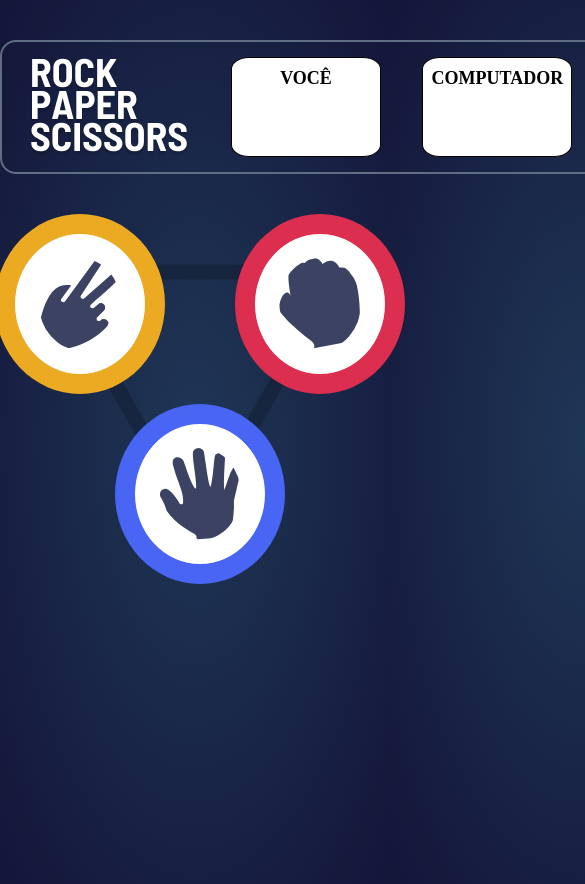
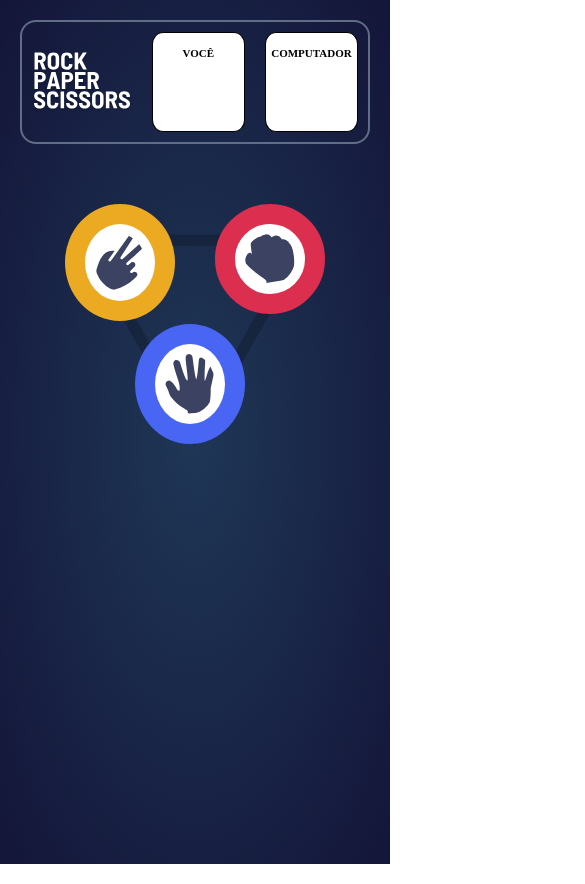
Before and after one commit to febarbosa98/jokenpo, a plain HTML site: page index.html in a window 390 px wide. Shown: the whole page, 585 px wide, since content can reach past the window. Drawn offline with Linux system fonts and the light colour scheme.

Commit message:
adicionado responsividade para dispositivos moveis

```diff
--- a/index.html
+++ b/index.html
@@ -14,7 +14,7 @@
   <header>
     <div class="header">
 
-      <img src="images/logo.svg" alt="" width="auto" height="auto">
+      <img src="images/logo.svg" alt="" class="logo">
       <div class="score">
         <p>VOCÊ</p>
         <h2 id="score"></h2>
--- a/style.css
+++ b/style.css
@@ -28,6 +28,11 @@ body{
     gap: 20px;
     border: 2px solid var(--HeaderOutline);
     border-radius: 1rem;
+}
+.logo{
+  min-width: 60px;
+  width: auto;
+
 }
 header {
     margin: 40px auto;
@@ -173,3 +178,92 @@ header {
     text-align: center;
 
 }
+@media (max-width: 600px) {
+    .header{
+        padding: 10px;
+        margin: 20px;
+    }
+    header {
+        width: auto;
+    }
+    .score p{
+        font-size: 12px;
+    }
+    .item img, .itemResult img{
+        width: 150px;
+        height: 150px;
+    }
+    .paper img, .rock img, .scissors img{
+        width: auto;
+        height: auto;
+        margin: 20px;
+    }
+    .triagulo{
+        width: auto;
+    }
+    .itemResult p{
+        font-size: 20px;
+    }
+    .resultMessage{
+        font-size: 30px;
+    }
+    .jogarNovamente{
+        width: 80%;
+        height: 50px;
+        font-size: 16px;
+    }
+
+
+}
+@media (max-width: 400px) {
+  .result{
+      margin-top: 20px;
+  }
+  header {
+      width: 100vw;
+      margin: 0 auto;
+  }
+  .score p{
+      font-size: 11px;
+  }
+
+  .paper img, .rock img, .scissors img{
+      width: 110px;
+      height: auto;
+      padding: 10px;
+  }
+  .scissors{
+    bottom: 180px;
+    right: 200px;
+}
+.rock{
+    bottom: 180px;
+    left: 100px;
+}
+.paper{
+    bottom: 60px;
+    right: 130px;
+
+}
+  .triagulo img{
+      width: 240px;
+  }
+  .itemsResult{
+    flex-direction: column;
+    margin: 0 auto;
+    gap: 10px;
+  }
+  .itemResult p{
+      font-size: 20px;
+      margin-top: 0px;
+  }
+  .resultMessage{
+      font-size: 30px;
+      margin-bottom: 50px;
+  }
+  .jogarNovamente{
+      margin-top: 10px;
+  }
+
+
+}
```
